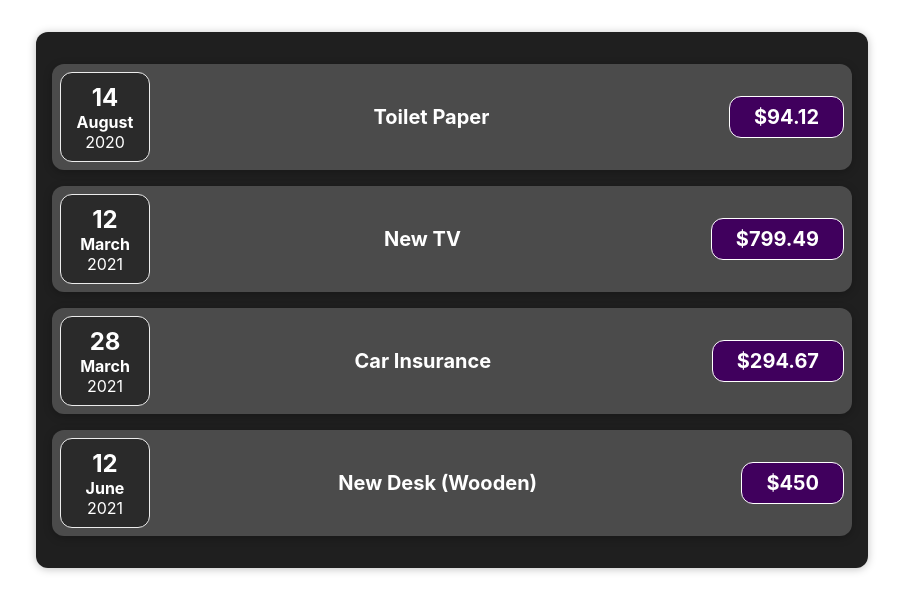
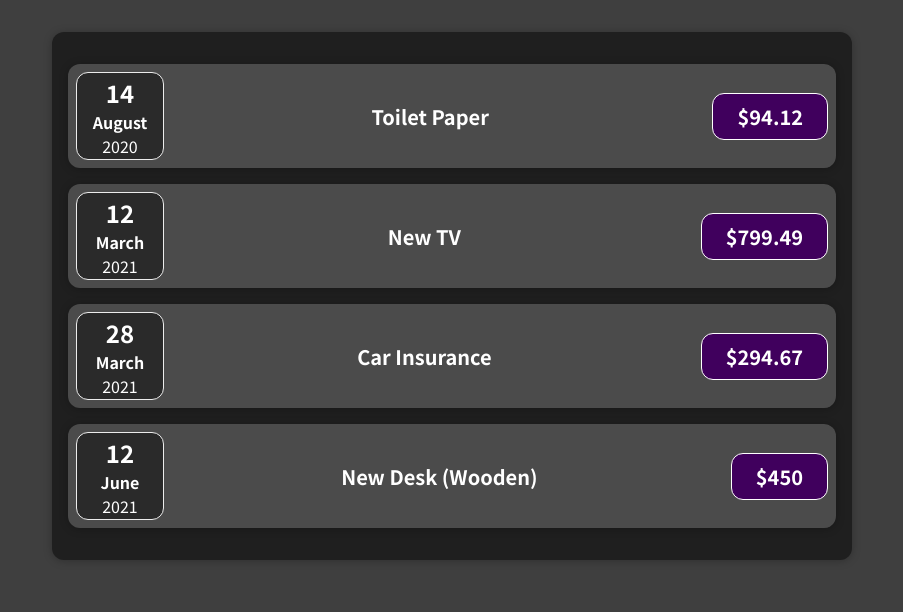
Before and after one commit to abhinavoo7/ExpenseTracker, a React (Create React App) app: page / in a window 1280 px wide. Shown: the top 612 px of the page, without its empty margins (188-1091 px from the left). Built offline with nearby package versions, Linux system fonts and the light colour scheme.

Commit message:
composition - children props

```diff
--- /dev/null
+++ b/src/components/Card.css
@@ -0,0 +1,4 @@
+.card {
+  border-radius: 12px;
+  box-shadow: 0 1px 8px rgba(0, 0, 0, 0.25);
+}
--- /dev/null
+++ b/src/components/Card.tsx
@@ -0,0 +1,14 @@
+import './Card.css'
+
+function Card(props: Props) {
+  const classes = 'card ' + props.className
+
+  return <div className={classes}>{props.children}</div>
+}
+
+export default Card
+
+type Props = {
+  className: string
+  children?: React.ReactChild | React.ReactChild[]
+}
--- a/src/components/ExpenseItem.css
+++ b/src/components/ExpenseItem.css
@@ -2,10 +2,8 @@
   display: flex;
   justify-content: space-between;
   align-items: center;
-  box-shadow: 0 2px 8px rgba(0, 0, 0, 0.25);
   padding: 0.5rem;
-  margin: 1rem 0%;
-  border-radius: 12px;
+  margin: 1rem 0;
   background-color: #4b4b4b;
 }
 
--- a/src/components/ExpenseItem.tsx
+++ b/src/components/ExpenseItem.tsx
@@ -1,15 +1,16 @@
 import './ExpenseItem.css'
 import ExpenseDate from './ExpenseDate'
+import Card from './Card'
 
 function ExpenseItem(props: Props) {
   return (
-    <div className="expense-item">
+    <Card className="expense-item">
       <ExpenseDate date={props.date} />
       <div className="expense-item__description">
         <h2>{props.title}</h2>
         <div className="expense-item__price">${props.amount}</div>
       </div>
-    </div>
+    </Card>
   )
 }
 
--- a/src/components/Expenses.css
+++ b/src/components/Expenses.css
@@ -4,6 +4,4 @@
   margin: 2rem auto;
   width: 50rem;
   max-width: 95%;
-  border-radius: 12px;
-  box-shadow: 0 1px 8px rgba(0, 0, 0, 0.25);
 }
--- a/src/components/Expenses.tsx
+++ b/src/components/Expenses.tsx
@@ -1,5 +1,6 @@
 import ExpenseItem from './ExpenseItem'
 import './Expenses.css'
+import Card from './Card'
 
 interface Items {
   id?: string
@@ -14,7 +15,7 @@
 
 function Expenses(props: Props) {
   return (
-    <div className="expenses">
+    <Card className="expenses">
       <ExpenseItem
         title={props.items[0].title}
         amount={props.items[0].amount}
@@ -35,7 +36,7 @@
         amount={props.items[3].amount}
         date={props.items[3].date}
       />
-    </div>
+    </Card>
   )
 }
 
--- a/src/index.css
+++ b/src/index.css
@@ -1,13 +1,14 @@
+@import url('https://fonts.googleapis.com/css2?family=Noto+Sans+JP:wght@400;700&display=swap');
+
+* {
+  box-sizing: border-box;
+}
+
+html {
+  font-family: 'Noto Sans JP', sans-serif;
+}
+
 body {
   margin: 0;
-  font-family: -apple-system, BlinkMacSystemFont, 'Segoe UI', 'Roboto', 'Oxygen',
-    'Ubuntu', 'Cantarell', 'Fira Sans', 'Droid Sans', 'Helvetica Neue',
-    sans-serif;
-  -webkit-font-smoothing: antialiased;
-  -moz-osx-font-smoothing: grayscale;
+  background-color: #3f3f3f;
 }
-
-code {
-  font-family: source-code-pro, Menlo, Monaco, Consolas, 'Courier New',
-    monospace;
-}
```
